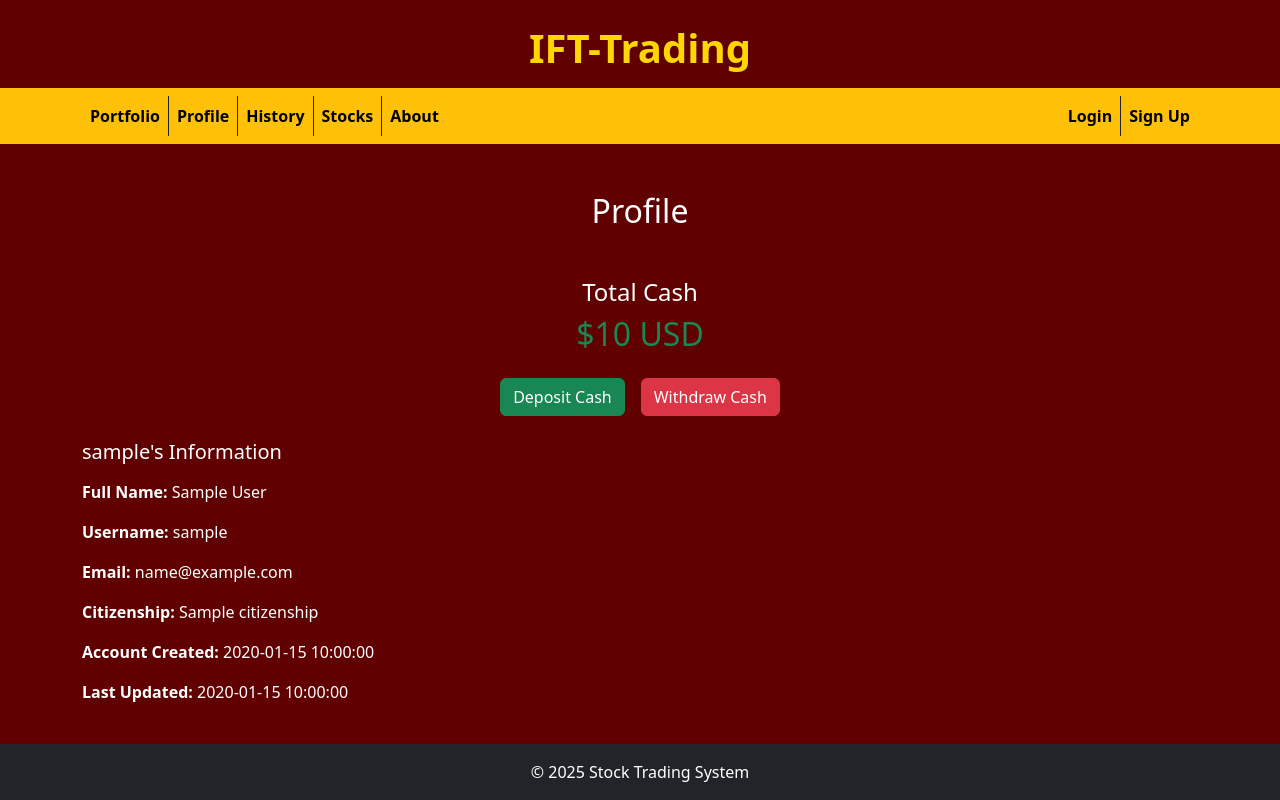
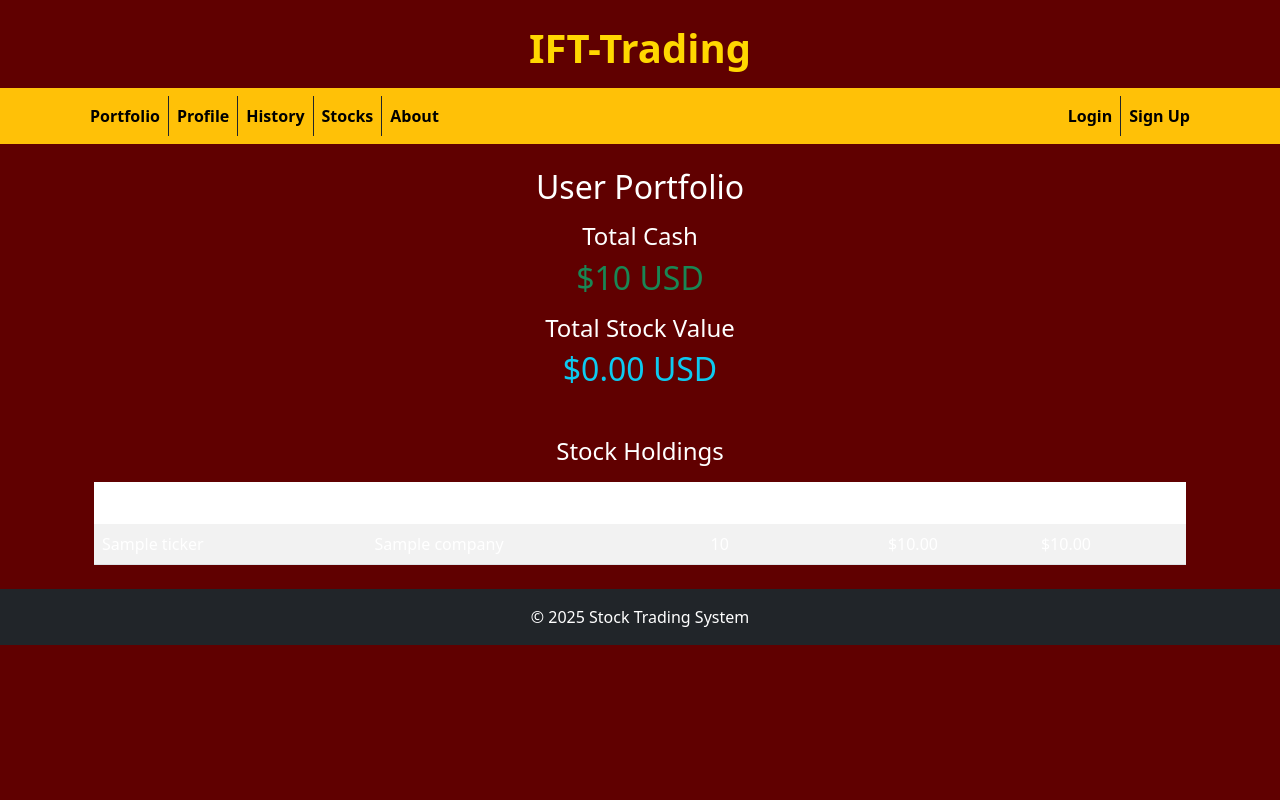
Before and after one commit to seanny1999/IFT-Trading-401, a Flask app: template IFTrading/IFTrading/templates/portfolio.html in a window 1280 px wide. Run offline with Flask 3, Linux system fonts and the light colour scheme; the template is opened without the code that fills it: most values are stand-ins (such as "Sample title", 1, 10 or a date in 2020); parts of the project's set-up code (start-up, migrations or seed data) failed here and were passed over.

Commit message:
Fixing a copy paste mess up

```diff
--- a/IFTrading/IFTrading/templates/portfolio.html
+++ b/IFTrading/IFTrading/templates/portfolio.html
@@ -1,17 +1,14 @@
-<!-- Profile page – shows user balance, personal info, and deposit/withdraw modal -->
+<!-- Portfolio page – displays user cash balance and stock holdings -->
 {% extends "index.html" %}
 
-{% block title %}Profile{% endblock %}
+{% block title %}Portfolio{% endblock %}
 
 {% block content %}
-<link
-    href="https://cdn.jsdelivr.net/npm/bootstrap@5.3.0-alpha1/dist/css/bootstrap.min.css"
-    rel="stylesheet"
-/>
-<script
-    src="https://cdn.jsdelivr.net/npm/bootstrap@5.3.2/dist/js/bootstrap.bundle.min.js">
-</script>
+<!-- Import Bootstrap -->
+<link href="https://cdn.jsdelivr.net/npm/bootstrap@5.3.0-alpha1/dist/css/bootstrap.min.css" rel="stylesheet">
+<script src="https://cdn.jsdelivr.net/npm/bootstrap@5.3.2/dist/js/bootstrap.bundle.min.js"></script>
 
+<!-- Match template Colors/Styles -->
 <style>
     :root {
         --bs-primary: #600000;  /* Dark red */
@@ -19,46 +16,46 @@
         --bs-dark: #000000;      /* Black */
     }
 
-    /* Dark red background, white text for main body */
     body {
         background-color: var(--bs-primary) !important;
-        color: #fff !important;
+        color: #fff !important; /* changed from var(--bs-dark) */
     }
 
-    /* Ensure tables have white text, if needed */
     .table, .table th, .table td {
-        color: #fff !important;
+        color: #fff !important; /* changed from var(--bs-dark) */
     }
 
-    /* Modal styling retains your color scheme */
     .modal-content {
         background-color: var(--bs-primary);
-        color: white;
+        color: var(--bs-dark);
         border: none;
     }
     .modal-header,
     .modal-body,
-    .modal-footer {    .modal-content {
-        background-color: var(--bs-primary);
-        color: white;
-        border: none;
-    }
+    .modal-footer {
         background-color: inherit;
         color: inherit;
     }
 </style>
 
-<!-- Profile main content -->
-<div class="container mt-5">
-    <h2 class="text-center">Profile</h2>
+<!-- Page container -->
+<div class="container">
+    <h2 class="text-center mt-4">User Portfolio</h2>
 
-    <!-- Display total cash balance -->
-    <div class="text-center mt-5">
+    <!-- User's total available cash -->
+    <div class="text-center mt-3">
         <h4>Total Cash</h4>
         <h2 class="text-success">${{ balance }} USD</h2>
     </div>
 
-    <!-- Flash messages -->
+    <!-- Total Stock Value -->
+    <div class="text-center mt-3">
+        <h4>Total Stock Value</h4>
+        <h2 class="text-info">${{ '%.2f'|format(total_stock_value) }} USD</h2>
+    </div>
+
+
+    <!-- Flash messages (e.g., trade confirmation) -->
     <div class="container">
         {% with messages = get_flashed_messages() %}
             {% if messages %}
@@ -71,100 +68,31 @@
         {% endwith %}
     </div>
 
-    <!-- Deposit/Withdraw Buttons -->
-    <div class="d-flex justify-content-center mt-4">
-        <button
-            class="btn btn-success me-3 transaction-btn"
-            data-bs-toggle="modal"
-            data-bs-target="#transactionModal"
-            data-action="deposit">
-            Deposit Cash
-        </button>
-        <button
-            class="btn btn-danger transaction-btn"
-            data-bs-toggle="modal"
-            data-bs-target="#transactionModal"
-            data-action="withdraw">
-            Withdraw Cash
-        </button>
+    <!-- Table displaying current stock holdings -->
+    <div class="mt-5">
+        <h4 class="text-center">Stock Holdings</h4>
+        <table class="table table-striped mt-3">
+            <thead class="thead-light">
+                <tr>
+                    <th scope="col">Ticker</th>
+                    <th scope="col">Company</th>
+                    <th scope="col">Volume</th>
+                    <th scope="col">Price</th>
+                    <th scope="col">Value</th>
+                </tr>
+            </thead>
+            <tbody>
+                {% for holding in holdings %}
+                <tr>
+                    <td>{{ holding.ticker }}</td>
+                    <td>{{ holding.company }}</td>
+                    <td>{{ holding.quantity }}</td>
+                    <td>${{ '%.2f'|format(holding.price) }}</td>
+                    <td>${{ '%.2f'|format(holding.value) }}</td>
+                </tr>
+                {% endfor %}
+            </tbody>
+        </table>
     </div>
 </div>
-
-<!-- Transaction Modal -->
-<div class="modal fade" id="transactionModal" tabindex="-1" aria-labelledby="transactionModalLabel" aria-hidden="true">
-    <div class="modal-dialog">
-        <div class="modal-content">
-            <!-- Modal Header -->
-            <div class="modal-header">
-                <h5 class="modal-title" id="transactionModalLabel">Transaction</h5>
-                <button
-                    type="button"
-                    class="btn-close"
-                    data-bs-dismiss="modal"
-                    aria-label="Close">
-                </button>
-            </div>
-
-            <!-- Modal body with transaction form -->
-            <div class="modal-body">
-                <form action="{{ url_for('review_cash_transaction') }}" method="POST">
-                    <!-- Hidden input to store "deposit" or "withdraw" -->
-                    <input type="hidden" id="transactionAction" name="action">
-
-                    <!-- Amount input -->
-                    <div class="mb-3">
-                        <label for="amount" class="form-label">Amount</label>
-                        <input
-                            type="number"
-                            step="0.01"
-                            class="form-control"
-                            id="amount"
-                            name="amount"
-                            min="0.01"
-                            required
-                        >
-                    </div>
-                    <!-- Submit button -->
-                    <button type="submit" class="btn btn-primary">
-                        Review Transaction
-                    </button>
-                </form>
-            </div>
-        </div>
-    </div>
-</div>
-
-  <!-- Display user info -->
-  <div class="row mt-4 justify-content-left">
-    <div class="col-md-6">
-                <h5>{{ username }}'s Information</h5>
-                <p> </p>
-                <p><strong>Full Name:</strong> {{ full_name }}</p>
-                <p><strong>Username:</strong> {{ username }}</p>
-                <p><strong>Email:</strong> {{ email }}</p>
-                <p><strong>Citizenship:</strong> {{ citizenship }}</p>
-                <p><strong>Account Created:</strong> {{ created_at }}</p>
-                <p><strong>Last Updated:</strong> {{ updated_at }}</p>
-            </div>
-        </div>
-    </div>
-</div>
-
-<!-- JavaScript to set modal title and action -->
-<script>
-document.addEventListener("DOMContentLoaded", function () {
-    var transactionModal = document.getElementById("transactionModal");
-
-    transactionModal.addEventListener("show.bs.modal", function (event) {
-        var button = event.relatedTarget;
-        var action = button.getAttribute("data-action");
-
-        document.getElementById("transactionAction").value = action;
-
-        var modalTitle = (action === "deposit") ? "Deposit Cash" : "Withdraw Cash";
-        document.getElementById("transactionModalLabel").innerText = modalTitle;
-    });
-});
-</script>
-
 {% endblock %}
```
